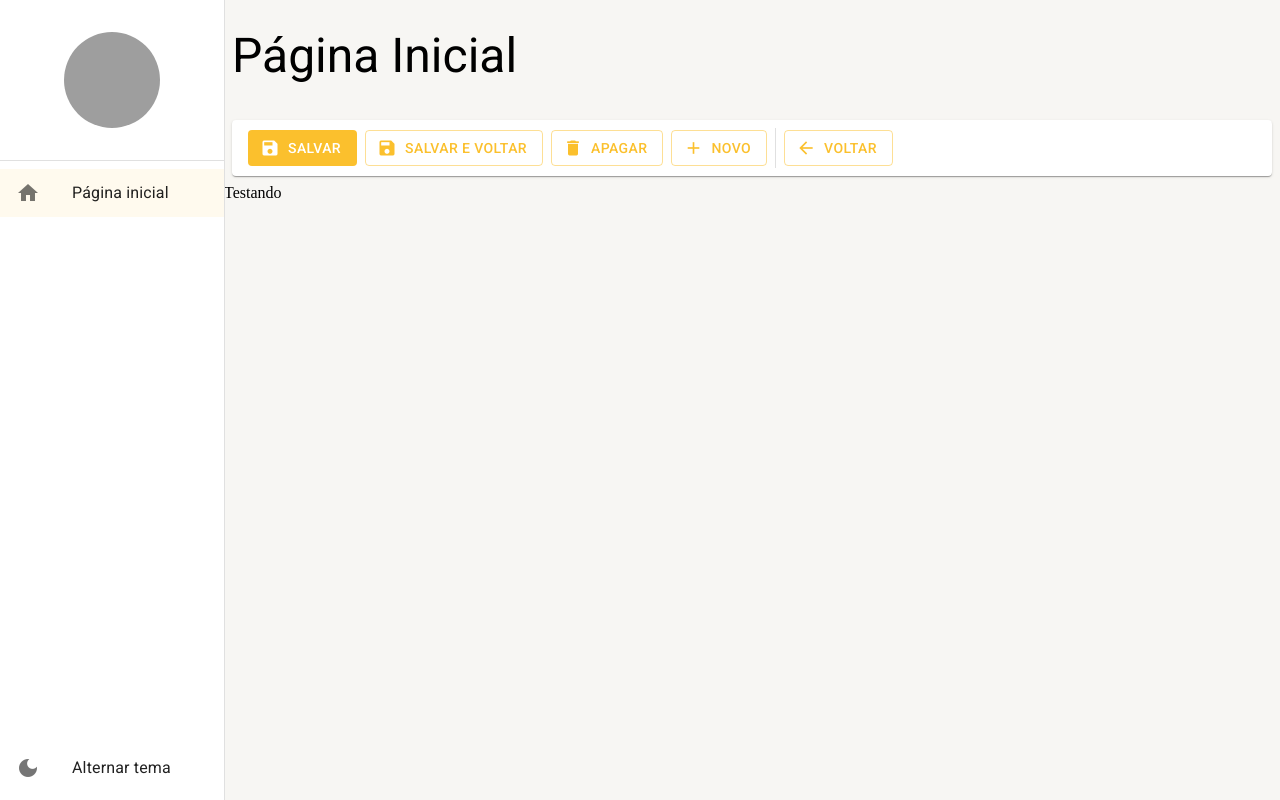
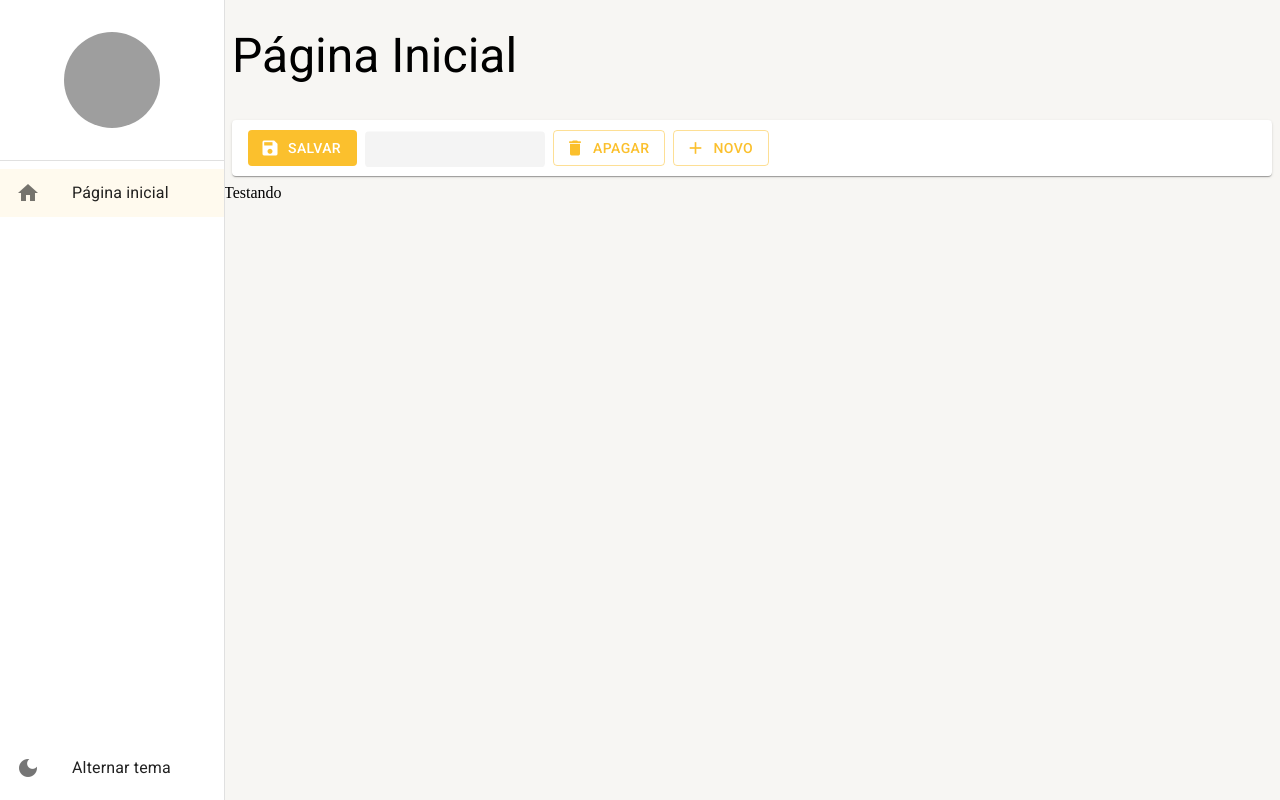
Before and after one commit to IsraelAlvesN/ts-ui-projeto, a React (Create React App) app: page /pagina-inicial in a window 1280 px wide. Built offline with nearby package versions, Linux system fonts and the light colour scheme; grey boxes are pictures that could not be loaded.

Commit message:
Feature: ferramenta de detalhes finalizada e json se

```diff
--- /dev/null
+++ b/mock/database.json
@@ -0,0 +1,9 @@
+{
+    "pessoas" : [
+        {
+            "id": 1,
+            "nome": "Juca",
+            "sobrenome": "Silva"
+        }
+    ]
+}
--- a/package.json
+++ b/package.json
@@ -6,6 +6,7 @@
     "start": "react-scripts start",
     "build": "react-scripts build",
     "test": "react-scripts test",
+    "mock": "json-server -w -p 3333 ./mock/database.json",
     "eject": "react-scripts eject"
   },
   "dependencies": {
@@ -52,6 +53,7 @@
   },
   "devDependencies": {
     "@types/react": "^18.0.21",
-    "@types/react-dom": "^18.0.6"
+    "@types/react-dom": "^18.0.6",
+    "json-server": "^0.17.1"
   }
 }
--- a/src/pages/dashboard/Dashboard.tsx
+++ b/src/pages/dashboard/Dashboard.tsx
@@ -8,6 +8,9 @@ export const Dashboard = () => {
             barraDeFerramentas={(
                 <FerramentasDeDetalhe
                     mostrarBotaoSalvarEFechar
+                    mostrarBotaoNovo
+                    mostrarBotaoSalvarEFecharCarregando
+                    mostrarBotaoVoltar={false}
                 />
                 )}
         >
@@ -15,3 +18,5 @@ export const Dashboard = () => {
         </LayoutBaseDePagina>
     )
 }
+
+//20
--- a/src/shared/components/ferramentas-de-detalhe/FerramentasDeDetalhe.tsx
+++ b/src/shared/components/ferramentas-de-detalhe/FerramentasDeDetalhe.tsx
@@ -1,13 +1,20 @@
-import { Button, Divider, Icon, Paper, useTheme } from "@mui/material"
+import { Button, Divider, Icon, Paper, Skeleton, Typography, useMediaQuery, useTheme } from "@mui/material"
 import { Box } from "@mui/system"
 
 interface IFerramentasDeDetalheProps{
     textoBotaoNovo?: string;
+
     mostrarBotaoNovo?: boolean;
     mostrarBotaoVoltar?: boolean;
     mostrarBotaoApagar?: boolean;
     mostrarBotaoSalvar?: boolean;
     mostrarBotaoSalvarEFechar?: boolean;
+
+    mostrarBotaoNovoCarregando?: boolean;
+    mostrarBotaoVoltarCarregando?: boolean;
+    mostrarBotaoApagarCarregando?: boolean;
+    mostrarBotaoSalvarCarregando?: boolean;
+    mostrarBotaoSalvarEFecharCarregando?: boolean;
 
     aoClicarEmNovo?: () => void;
     aoClicarEmVoltar?: () => void;
@@ -25,6 +32,12 @@ export const FerramentasDeDetalhe:React.FC<IFerramentasDeDetalheProps> = ({
     mostrarBotaoSalvar = true,
     mostrarBotaoSalvarEFechar = false,
 
+    mostrarBotaoNovoCarregando = false,
+    mostrarBotaoVoltarCarregando = false,
+    mostrarBotaoApagarCarregando = false,
+    mostrarBotaoSalvarCarregando = false,
+    mostrarBotaoSalvarEFecharCarregando = false,
+
     aoClicarEmNovo,
     aoClicarEmVoltar,
     aoClicarEmApagar,
@@ -32,6 +45,8 @@ export const FerramentasDeDetalhe:React.FC<IFerramentasDeDetalheProps> = ({
     aoClicarEmSalvarEFechar,
 }) => {
     const theme = useTheme()
+    const smDown = useMediaQuery(theme.breakpoints.down('sm'))
+    const mdDown = useMediaQuery(theme.breakpoints.down('md'))
 
     return(
         <Box height={
@@ -45,7 +60,7 @@ export const FerramentasDeDetalhe:React.FC<IFerramentasDeDetalheProps> = ({
             alignItems='center'
             component={Paper}
         >
-            {mostrarBotaoSalvar &&(
+            {(mostrarBotaoSalvar && !mostrarBotaoSalvarCarregando) &&(
                 <Button
                 variant='contained'
                 disableElevation
@@ -53,10 +68,15 @@ export const FerramentasDeDetalhe:React.FC<IFerramentasDeDetalheProps> = ({
                 startIcon={<Icon>save</Icon>}
                 onClick={aoClicarEmSalvar}
                 >
-                    Salvar
+                    <Typography variant="button" whiteSpace="nowrap" textOverflow="ellipsis" overflow="hidden">
+                        Salvar
+                    </Typography>
                 </Button>
             )}
-            {mostrarBotaoSalvarEFechar &&(
+            {mostrarBotaoSalvarCarregando &&(
+                <Skeleton width={109} height={64}/>
+            )}
+            {(mostrarBotaoSalvarEFechar && !mostrarBotaoSalvarEFecharCarregando && !smDown && !mdDown) &&(
                 <Button
                 variant='outlined'
                 disableElevation
@@ -64,10 +84,15 @@ export const FerramentasDeDetalhe:React.FC<IFerramentasDeDetalheProps> = ({
                 startIcon={<Icon>save</Icon>}
                 onClick={aoClicarEmSalvarEFechar}
                 >
-                    Salvar e Voltar
+                    <Typography variant="button" whiteSpace="nowrap" textOverflow="ellipsis" overflow="hidden">
+                        Salvar e Voltar
+                    </Typography>
                 </Button>
             )}
-            {mostrarBotaoApagar &&(
+            {(mostrarBotaoSalvarEFecharCarregando && !smDown && !mdDown) &&(
+                <Skeleton width={180} height={60}/>
+            )}
+            {(mostrarBotaoApagar && !mostrarBotaoApagarCarregando) &&(
                 <Button
                 variant='outlined'
                 disableElevation
@@ -75,10 +100,15 @@ export const FerramentasDeDetalhe:React.FC<IFerramentasDeDetalheProps> = ({
                 startIcon={<Icon>delete</Icon>}
                 onClick={aoClicarEmApagar}
                 >
-                    Apagar
+                    <Typography variant="button" whiteSpace="nowrap" textOverflow="ellipsis" overflow="hidden">
+                        Apagar
+                    </Typography>
                 </Button>
             )}
-            {mostrarBotaoNovo &&(
+            {mostrarBotaoApagarCarregando &&(
+                <Skeleton width={109} height={64}/>
+            )}
+            {(mostrarBotaoNovo && !mostrarBotaoNovoCarregando && !smDown) &&(
                 <Button
                 variant='outlined'
                 disableElevation
@@ -86,13 +116,19 @@ export const FerramentasDeDetalhe:React.FC<IFerramentasDeDetalheProps> = ({
                 startIcon={<Icon>add</Icon>}
                 onClick={aoClicarEmNovo}
                 >
-                    {textoBotaoNovo}
+                    <Typography variant="button" whiteSpace="nowrap" textOverflow="ellipsis" overflow="hidden">
+                        {textoBotaoNovo}
+                    </Typography>
                 </Button>
             )}
+            {(mostrarBotaoNovoCarregando && !smDown) && (
+                <Skeleton width={109} height={64}/>
+            )}
+            {(mostrarBotaoVoltar && (mostrarBotaoNovo || mostrarBotaoSalvar || mostrarBotaoApagar || mostrarBotaoSalvarEFechar)) &&(
+                <Divider variant='middle' orientation='vertical' />
+            )}
 
-            <Divider variant='middle' orientation='vertical' />
-
-            {mostrarBotaoVoltar &&(
+            {(mostrarBotaoVoltar && !mostrarBotaoVoltarCarregando) &&(
                 <Button
                 variant='outlined'
                 disableElevation
@@ -100,11 +136,14 @@ export const FerramentasDeDetalhe:React.FC<IFerramentasDeDetalheProps> = ({
                 startIcon={<Icon>arrow_back</Icon>}
                 onClick={aoClicarEmVoltar}
                 >
-                    Voltar
+                    <Typography variant="button" whiteSpace="nowrap" textOverflow="ellipsis" overflow="hidden">
+                        Voltar
+                    </Typography>
                 </Button>
+            )}
+            {mostrarBotaoVoltarCarregando &&(
+                <Skeleton width={109} height={64}/>
             )}
         </Box>
     )
 }
-
-//17
```
Also changed, not shown: mock/README.md (added), 1 other file (tests, documents, lock files or other folders).
